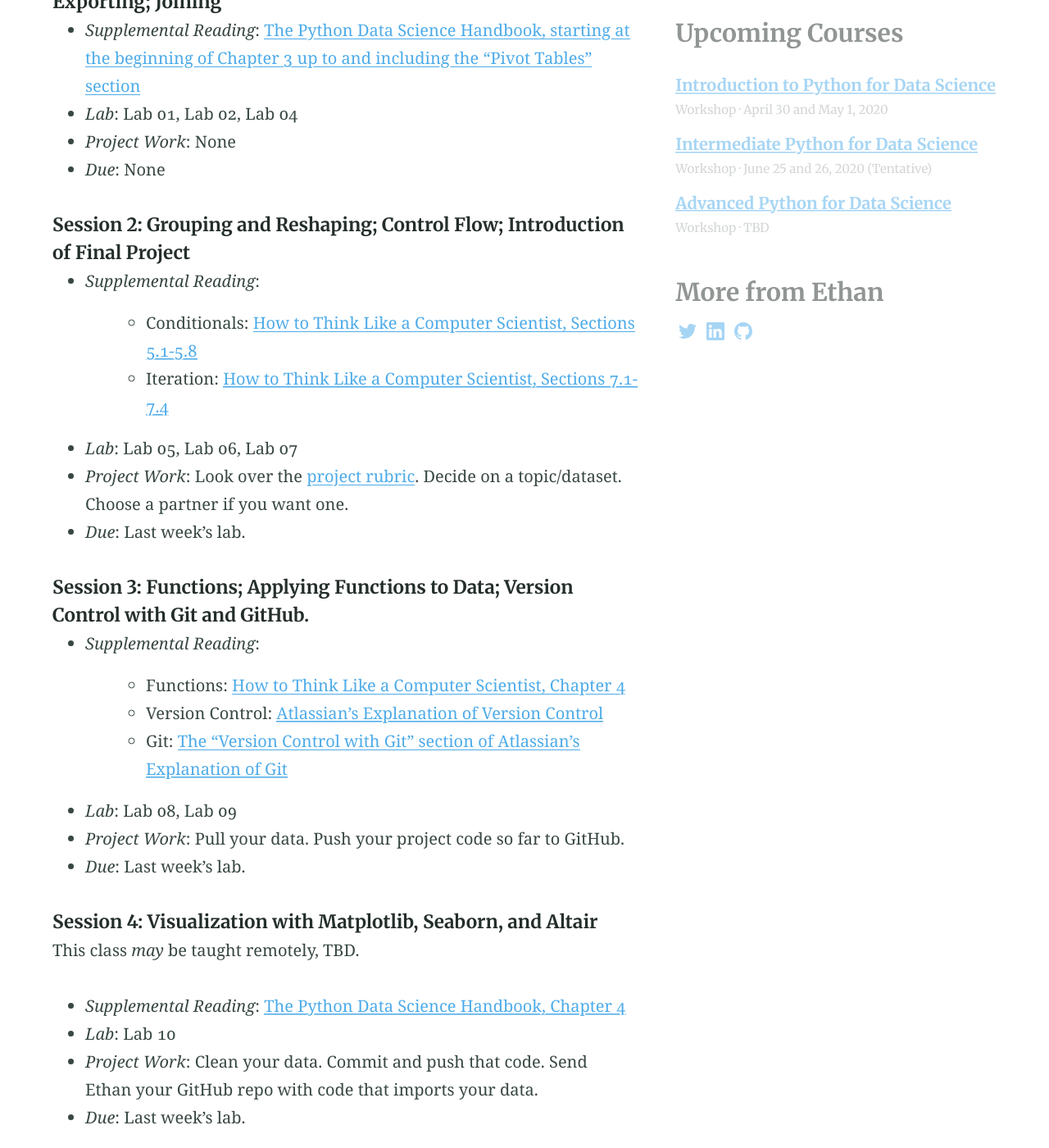
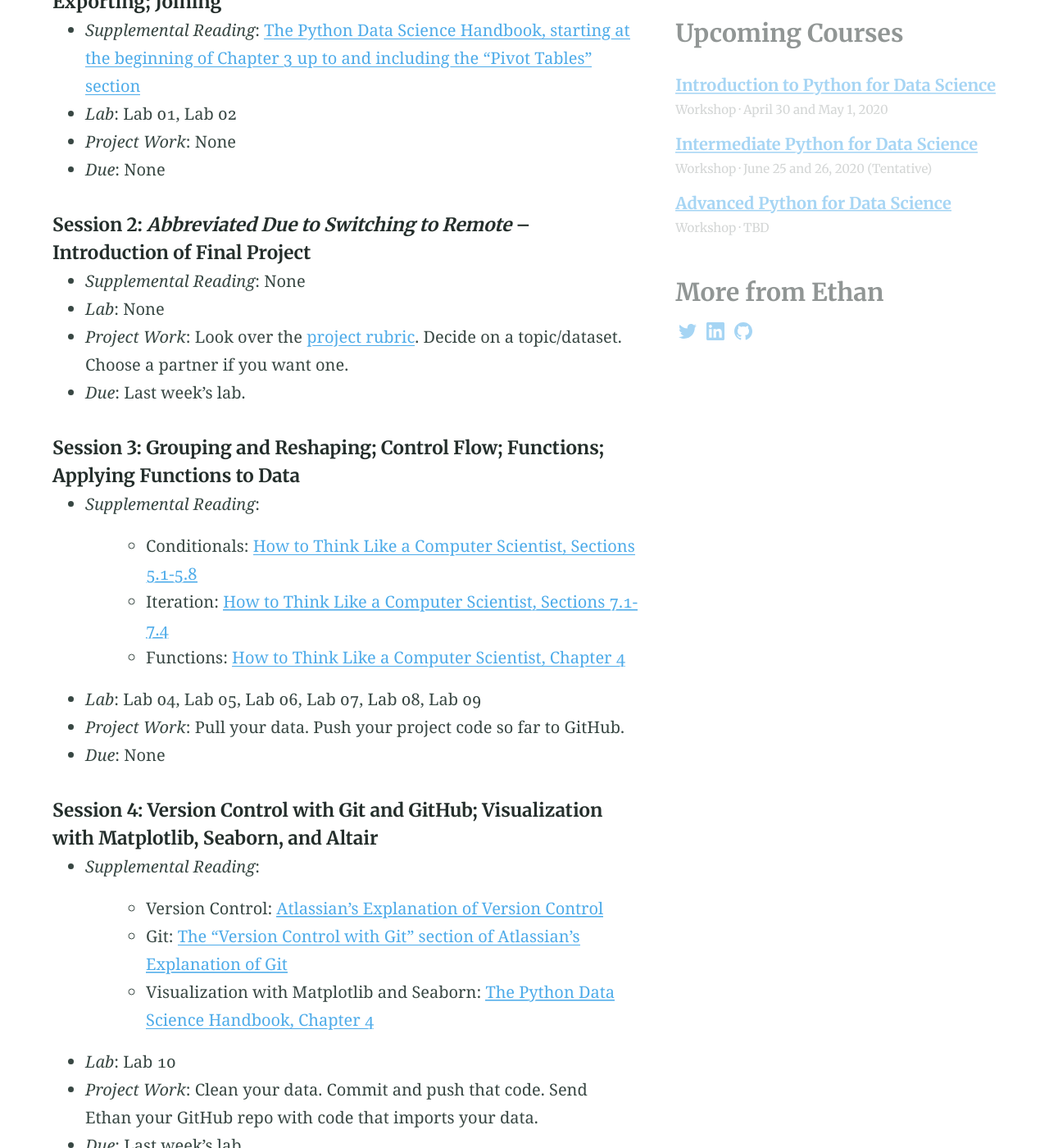
Before and after one commit to eswan18/ethanswan.com, a Jekyll site: the page built from courses/pages/python-for-ds-course.md, in a window 1280 px wide and 1400 px high, scrolled down 2610 px. Shown: the whole window at 82% size. Built offline with Jekyll 4.4.1, drawn with Linux system fonts in a browser that asks for light colours; some of the changed text lies outside the part shown.

Commit message:
Update Python for DS course agenda.

```diff
--- a/courses/pages/python-for-ds-course.md
+++ b/courses/pages/python-for-ds-course.md
@@ -9,7 +9,7 @@
 If you are looking for information on the associated bootcamp, click [here](/courses/pages/python-for-ds-bootcamp).
 
 ### Links
-[Lecture Slides](https://www.dropbox.com/sh/5hwwqbfx3fep4z5/AADMJTxKB0_ZmSBnt8s8GDaOa?dl=0) | [Labs](https://www.dropbox.com/sh/qyob4c7lmmwlvxo/AADs0aIMezKmE_BTsuk6TbH1a?dl=0) | [Lab Solutions](https://github.com/uc-python/python-for-ds-course/tree/spring-2020/lab_solutions)
+[Lecture Slides](https://www.dropbox.com/sh/5hwwqbfx3fep4z5/AADMJTxKB0_ZmSBnt8s8GDaOa?dl=0) | [Labs](https://github.com/uc-python/python-for-ds-course/tree/spring-2020/lab_notebooks) | [Lab Solutions](https://github.com/uc-python/python-for-ds-course/tree/spring-2020/lab_solutions)
 
 ### Page Contents<br>
 [Objectives](#primary-objectives)<br>
@@ -51,30 +51,30 @@
 
 ##### Session 1: Refresher on Python and DataFrames; Importing and Exporting; Joining
 - *Supplemental Reading*: [The Python Data Science Handbook, starting at the beginning of Chapter 3 up to and including the "Pivot Tables" section](https://jakevdp.github.io/PythonDataScienceHandbook/03.00-introduction-to-pandas.html)
-- *Lab*: Lab 01, Lab 02, Lab 04
+- *Lab*: Lab 01, Lab 02
 - *Project Work*: None
 - *Due*: None
 
-##### Session 2: Grouping and Reshaping; Control Flow; Introduction of Final Project
+##### Session 2: *Abbreviated Due to Switching to Remote* -- Introduction of Final Project
+- *Supplemental Reading*: None
+- *Lab*: None
+- *Project Work*: Look over the [project rubric](/courses/rubrics/python-for-ds-course-final-project). Decide on a topic/dataset. Choose a partner if you want one.
+- *Due*: Last week's lab.
+
+##### Session 3: Grouping and Reshaping; Control Flow; Functions; Applying Functions to Data
 - *Supplemental Reading*:
   - Conditionals: [How to Think Like a Computer Scientist, Sections 5.1-5.8](http://openbookproject.net/thinkcs/python/english3e/conditionals.html)
   - Iteration: [How to Think Like a Computer Scientist, Sections 7.1-7.4](http://openbookproject.net/thinkcs/python/english3e/iteration.html)
-- *Lab*: Lab 05, Lab 06, Lab 07
-- *Project Work*: Look over the [project rubric](/courses/rubrics/python-for-ds-course-final-project). Decide on a topic/dataset. Choose a partner if you want one.
-- *Due*: Last week's lab.
+  - Functions: [How to Think Like a Computer Scientist, Chapter 4](http://openbookproject.net/thinkcs/python/english3e/functions.html)
+- *Lab*: Lab 04, Lab 05, Lab 06, Lab 07, Lab 08, Lab 09
+- *Project Work*: Pull your data. Push your project code so far to GitHub.
+- *Due*: None
 
-##### Session 3: Functions; Applying Functions to Data; Version Control with Git and GitHub.
+##### Session 4: Version Control with Git and GitHub; Visualization with Matplotlib, Seaborn, and Altair
 - *Supplemental Reading*:
-  - Functions: [How to Think Like a Computer Scientist, Chapter 4](http://openbookproject.net/thinkcs/python/english3e/functions.html)
   - Version Control: [Atlassian's Explanation of Version Control](https://www.atlassian.com/git/tutorials/what-is-version-control)
   - Git: [The "Version Control with Git" section of Atlassian's Explanation of Git](https://www.atlassian.com/git/tutorials/what-is-git#version-control-with-git)
-- *Lab*: Lab 08, Lab 09
-- *Project Work*: Pull your data. Push your project code so far to GitHub.
-- *Due*: Last week's lab.
-
-##### Session 4: Visualization with Matplotlib, Seaborn, and Altair
-This class *may* be taught remotely, TBD.
-- *Supplemental Reading*: [The Python Data Science Handbook, Chapter 4](https://jakevdp.github.io/PythonDataScienceHandbook/04.00-introduction-to-matplotlib.html)
+  - Visualization with Matplotlib and Seaborn: [The Python Data Science Handbook, Chapter 4](https://jakevdp.github.io/PythonDataScienceHandbook/04.00-introduction-to-matplotlib.html)
 - *Lab*: Lab 10
 - *Project Work*: Clean your data. Commit and push that code. Send Ethan your GitHub repo with code that imports your data.
 - *Due*: Last week's lab.
@@ -88,7 +88,6 @@
 ##### Session 6: Topics I Wish We Had More Time for
 Conda, Python Package Ecosystem, Spark, Requests & APIs, Docker, Cloud Computing
 
-n.b. Ethan will be traveling for PyCon, so this session will be taught remotely, but our TA will be available in the classroom for those who want in-person help. Videocall technology TBD.
 - *Supplemental Reading*: None
 - *Lab*: None -- work on your project
 - *Project Work*: Finish your project!
```
